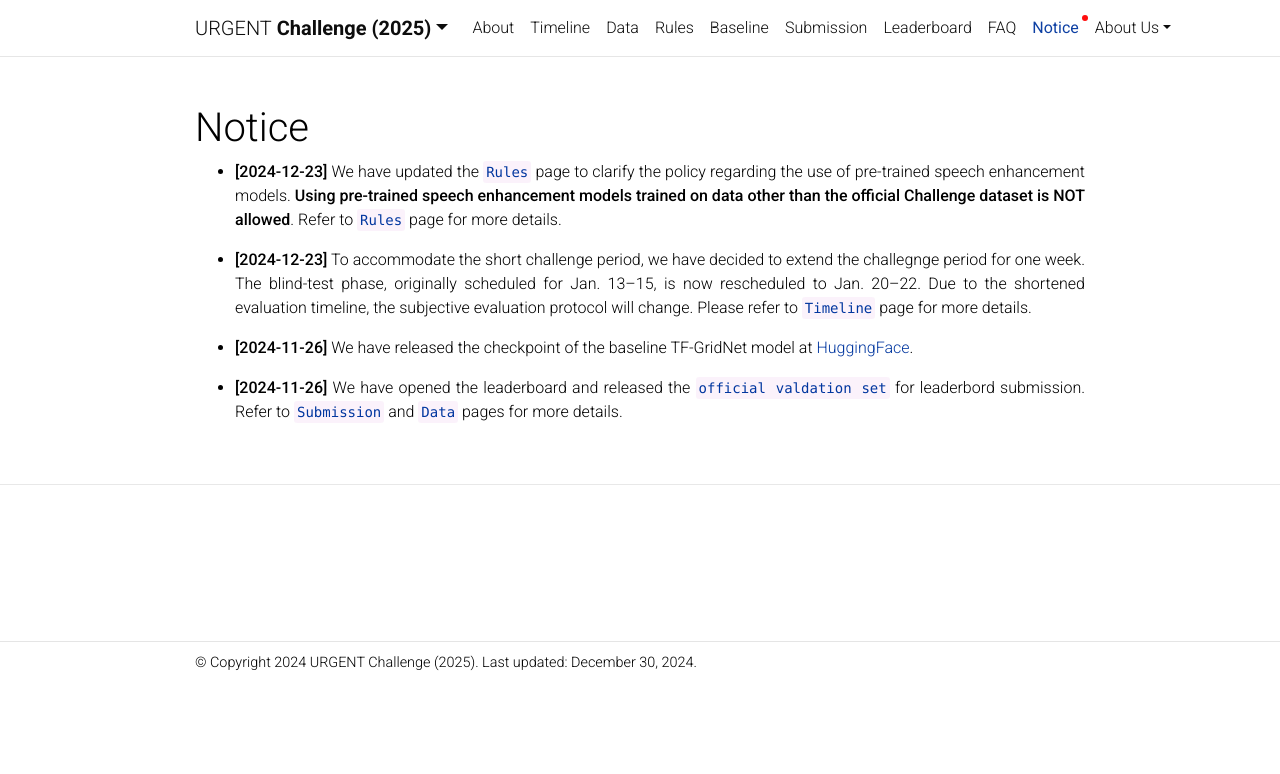
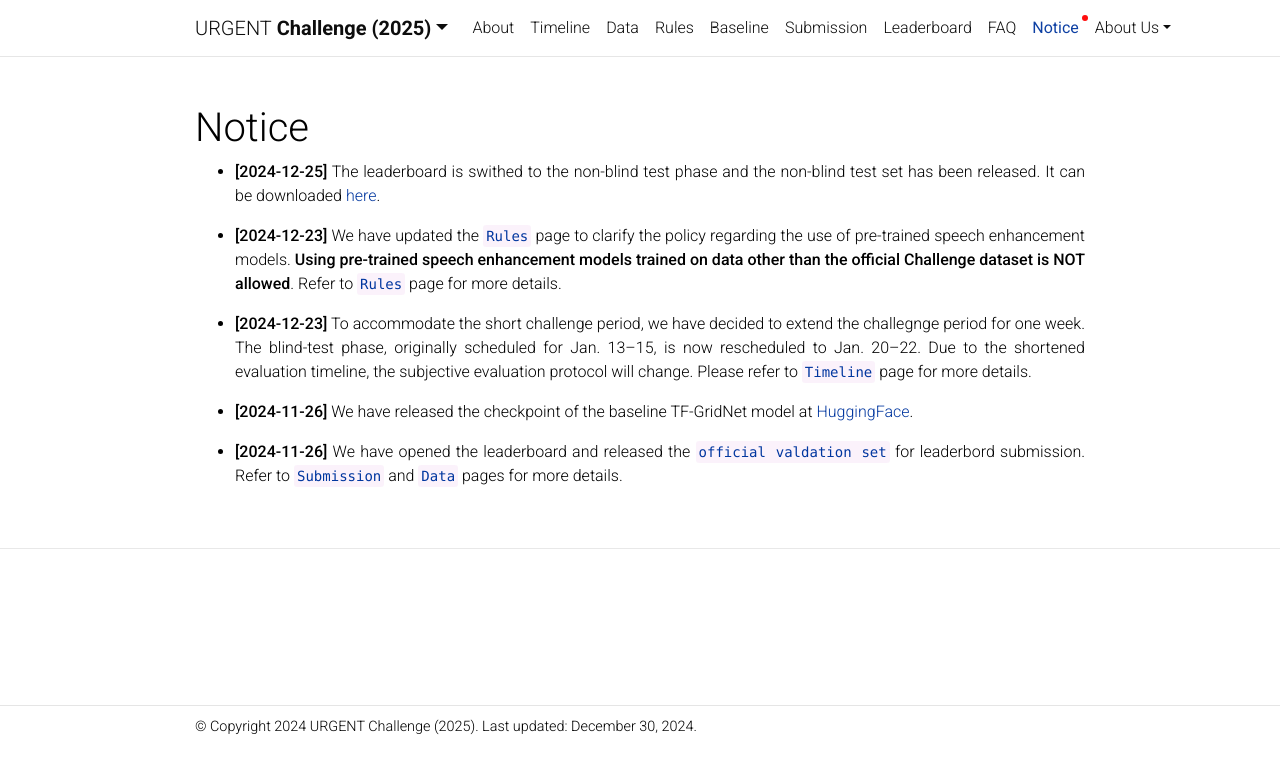
Before and after one commit to urgent-challenge/urgent2025, a Jekyll site: the page built from _pages/notice.md, in a window 1280 px wide. Shown: the top 774 px of the page. Built offline with Jekyll 4.4.1, drawn with Linux system fonts in a browser that asks for light colours; comment, search, counter and statistics services are not loaded; a style sheet for code colours, icons or effects is not loaded.

Commit message:
nonblind-test set

```diff
--- a/_pages/notice.md
+++ b/_pages/notice.md
@@ -7,6 +7,8 @@ notification: true
 nav: true
 nav_order: 9
 ---
+
+* **[2024-12-25]** The leaderboard is swithed to the non-blind test phase and the non-blind test set has been released. It can be downloaded [here](https://drive.google.com/file/d/1rxV6RgA4LAp2I1EnHsln7wI7-UCP6Qer/view).
 
 * **[2024-12-23]** We have updated the [`Rules`](/urgent2025/rules) page to clarify the policy regarding the use of pre-trained speech enhancement models. **Using pre-trained speech enhancement models trained on data other than the official Challenge dataset is NOT allowed**. Refer to [`Rules`](/urgent2025/rules) page for more details.
 
```
Also changed, not shown: _pages/about.md (+2 -0 lines), _pages/data.md (+2 -0 lines).
